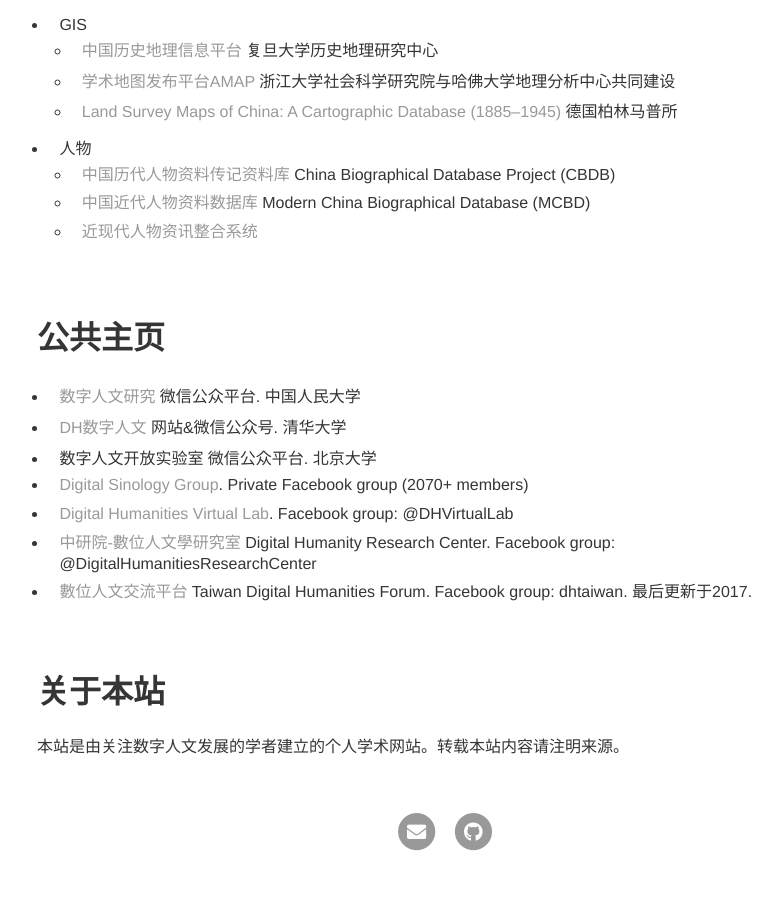
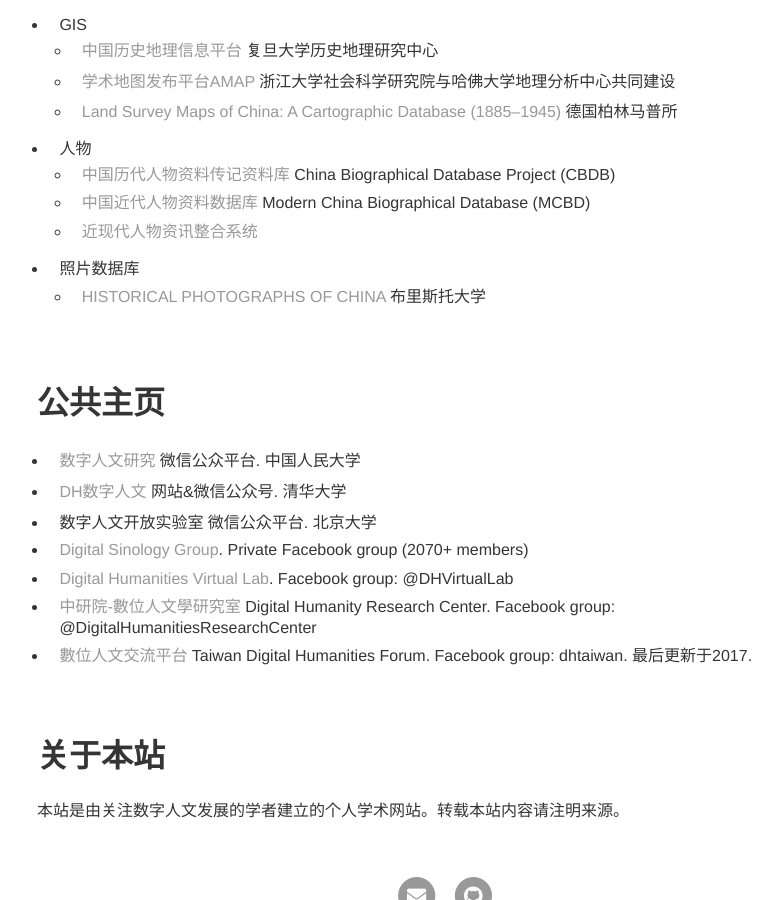
Before and after one commit to DHHD2022/DHHD2022.GitHub.io, a Jekyll site: the page built from index.md, in a window 1280 px wide and 900 px high, scrolled down 1368 px. Shown: the whole window, without its empty margins (203-985 px from the left). Built offline with Jekyll 4.4.1, drawn with Linux system fonts in a browser that asks for light colours; our own code applies the rules of GitHub Pages for plain Markdown files.

Commit message:
Update index.md

```diff
--- a/index.md
+++ b/index.md
@@ -43,6 +43,8 @@
   * [中国历代人物资料传记资料库](https://projects.iq.harvard.edu/cbdb/home) China Biographical Database Project (CBDB)
   * [中国近代人物资料数据库](https://heurist.huma-num.fr/h6-alpha/?db=ModernChinaBiographicalDatabase&website&id=109237) Modern China Biographical Database (MCBD)
   * [近现代人物资讯整合系统](https://mhdb.mh.sinica.edu.tw/mhpeople/index.php)
+* 照片数据库
+  * [HISTORICAL PHOTOGRAPHS OF CHINA](https://www.hpcbristol.net/) 布里斯托大学
 
 <br/>
 
```
